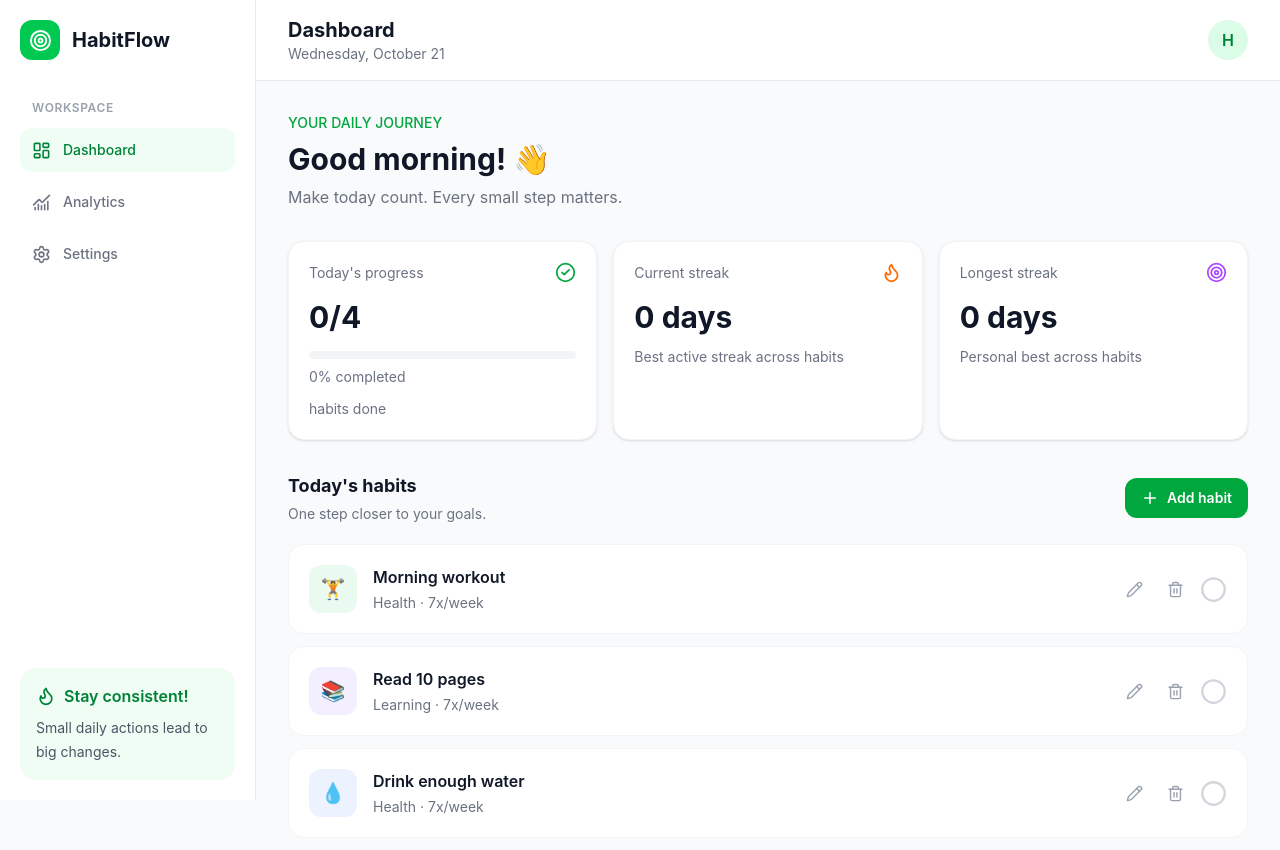
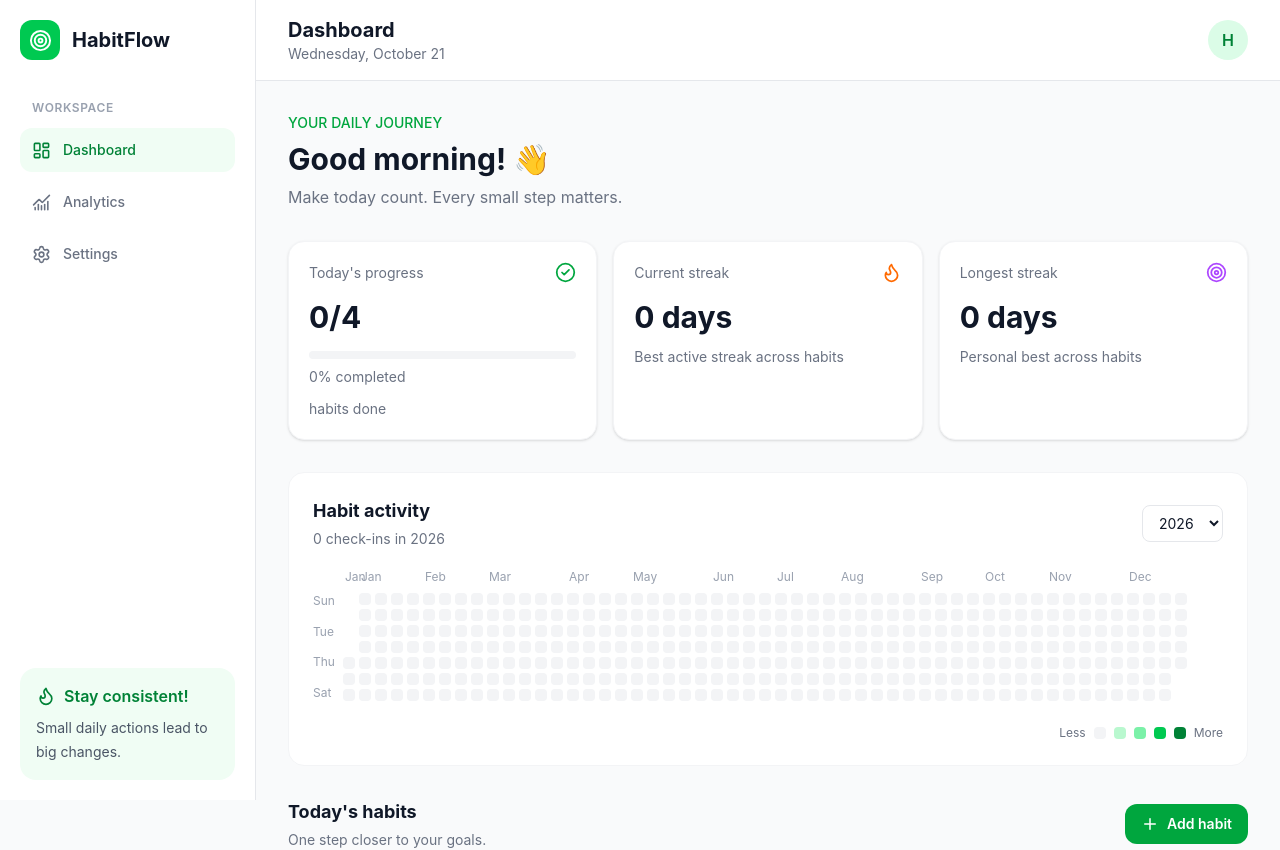
Before and after one commit to namitmalasi/HabitFlow, a React (Vite) app: page / in a window 1280 px wide. Shown: the top 850 px of the page. Built offline with nearby package versions, Linux system fonts and the light colour scheme.

Commit message:
feat: add habit activity heatmap

```diff
--- /dev/null
+++ b/src/components/dashboard/HabitHeatmap.jsx
@@ -0,0 +1,153 @@
+import { useMemo, useState } from "react";
+import { eachDayOfInterval, endOfYear, format, startOfYear } from "date-fns";
+
+const CELL_SIZE = 12;
+const CELL_GAP = 4;
+
+function getLevel(count, maxCount) {
+  if (count === 0) return 0;
+  if (maxCount <= 1) return 4;
+  return Math.min(4, Math.ceil((count / maxCount) * 4));
+}
+
+const colors = [
+  "bg-gray-100",
+  "bg-green-200",
+  "bg-green-300",
+  "bg-green-500",
+  "bg-green-700",
+];
+
+export default function HabitHeatmap({ habits }) {
+  const [year, setYear] = useState(new Date().getFullYear());
+
+  const { weeks, counts, maxCount } = useMemo(() => {
+    const days = eachDayOfInterval({
+      start: startOfYear(new Date(year, 0, 1)),
+      end: endOfYear(new Date(year, 0, 1)),
+    });
+
+    const dailyCounts = {};
+
+    habits.forEach((habit) => {
+      habit.completedDates.forEach((date) => {
+        dailyCounts[date] = (dailyCounts[date] || 0) + 1;
+      });
+    });
+
+    const firstDay = days[0].getDay();
+    const paddedDays = [...Array(firstDay).fill(null), ...days];
+
+    const groupedWeeks = [];
+
+    for (let i = 0; i < paddedDays.length; i += 7) {
+      groupedWeeks.push(paddedDays.slice(i, i + 7));
+    }
+
+    const max = Math.max(0, ...Object.values(dailyCounts));
+
+    return {
+      weeks: groupedWeeks,
+      counts: dailyCounts,
+      maxCount: max,
+    };
+  }, [habits, year]);
+
+  const totalCheckIns = Object.values(counts).reduce(
+    (total, count) => total + count,
+    0,
+  );
+
+  return (
+    <section className="rounded-2xl border border-gray-100 bg-white p-5 sm:p-6">
+      <div className="mb-5 flex flex-wrap items-center justify-between gap-3">
+        <div>
+          <h3 className="text-lg font-bold">Habit activity</h3>
+          <p className="mt-1 text-sm text-gray-500">
+            {totalCheckIns} check-ins in {year}
+          </p>
+        </div>
+
+        <select
+          value={year}
+          onChange={(event) => setYear(Number(event.target.value))}
+          className="rounded-lg border border-gray-200 bg-white px-3 py-2 text-sm"
+          aria-label="Select activity year"
+        >
+          {[0, 1, 2, 3, 4].map((offset) => {
+            const optionYear = new Date().getFullYear() - offset;
+
+            return (
+              <option key={optionYear} value={optionYear}>
+                {optionYear}
+              </option>
+            );
+          })}
+        </select>
+      </div>
+
+      <div className="overflow-x-auto pb-2">
+        <div className="min-w-max">
+          <div className="mb-2 flex gap-1 pl-8 text-xs text-gray-400">
+            {weeks.map((week, index) => {
+              const firstDate = week.find(Boolean);
+              const showMonth = firstDate && firstDate.getDate() <= 7;
+
+              return (
+                <div
+                  key={index}
+                  style={{ width: CELL_SIZE }}
+                  className="overflow-visible"
+                >
+                  {showMonth ? format(firstDate, "MMM") : ""}
+                </div>
+              );
+            })}
+          </div>
+
+          <div className="flex gap-1">
+            <div className="mr-1 flex flex-col justify-between text-xs text-gray-400">
+              <span>Sun</span>
+              <span>Tue</span>
+              <span>Thu</span>
+              <span>Sat</span>
+            </div>
+
+            {weeks.map((week, weekIndex) => (
+              <div key={weekIndex} className="flex flex-col gap-1">
+                {Array.from({ length: 7 }, (_, dayIndex) => {
+                  const date = week[dayIndex];
+                  const dateKey = date ? format(date, "yyyy-MM-dd") : null;
+                  const count = dateKey ? counts[dateKey] || 0 : 0;
+                  const level = getLevel(count, maxCount);
+
+                  return (
+                    <div
+                      key={dateKey || `empty-${weekIndex}-${dayIndex}`}
+                      title={
+                        date
+                          ? `${format(date, "MMM d, yyyy")}: ${count} check-ins`
+                          : ""
+                      }
+                      className={`h-3 w-3 rounded-sm ${
+                        date ? colors[level] : "bg-transparent"
+                      }`}
+                    />
+                  );
+                })}
+              </div>
+            ))}
+          </div>
+        </div>
+      </div>
+
+      <div className="mt-4 flex items-center justify-end gap-2 text-xs text-gray-500">
+        <span>Less</span>
+        {colors.map((color) => (
+          <span key={color} className={`h-3 w-3 rounded-sm ${color}`} />
+        ))}
+        <span>More</span>
+      </div>
+    </section>
+  );
+}
--- a/src/pages/Dashboard.jsx
+++ b/src/pages/Dashboard.jsx
@@ -6,6 +6,7 @@ import HabitForm from "../components/habits/HabitForm";
 import { useHabitStore } from "../store/habitStore";
 import { getToday } from "../utils/dates";
 import { getCurrentStreak, getLongestStreak } from "../utils/streaks";
+import HabitHeatmap from "../components/dashboard/HabitHeatmap";
 
 export default function Dashboard() {
   const habits = useHabitStore((state) => state.habits);
@@ -115,6 +116,8 @@ export default function Dashboard() {
         />
       </section>
 
+      <HabitHeatmap habits={habits} />
+
       <HabitList
         habits={displayHabits}
         onToggle={toggleHabit}
```
